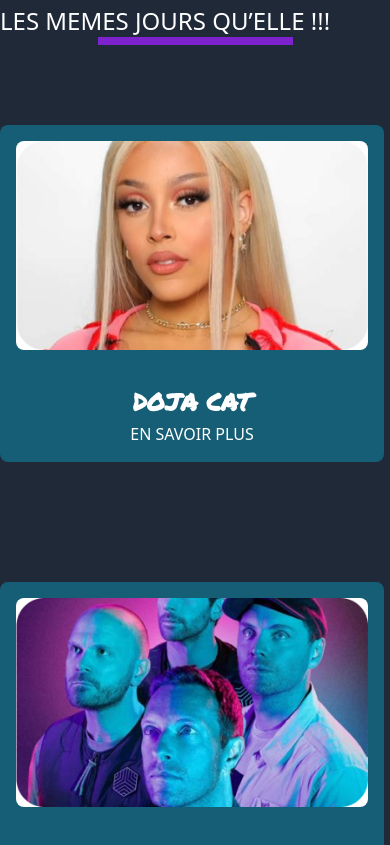
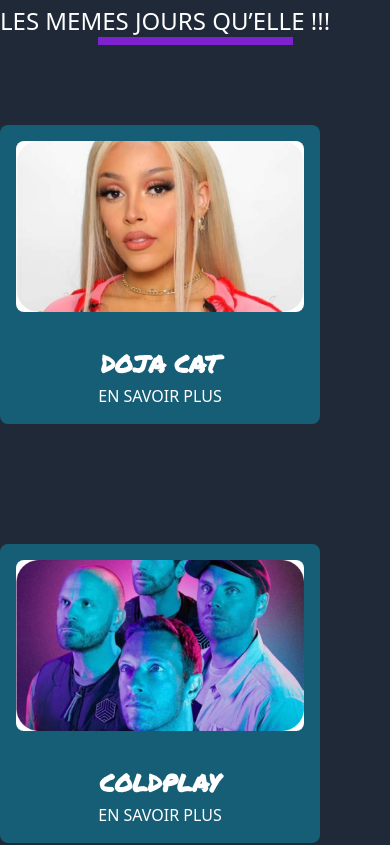
Before and after one commit to ChamberlinMorgane/SAE203, a Vue app: page /concert in a window 390 px wide. Shown: the part 2202-3047 px from the top of the page. Built offline with nearby package versions, Linux system fonts and the light colour scheme.

Commit message:
correction responsive card

```diff
--- a/src/components/Card.vue
+++ b/src/components/Card.vue
@@ -1,5 +1,5 @@
 <template>
-  <div class="w-96 rounded-lg bg-cyan-800">
+  <div class="max-w-xs rounded-lg bg-cyan-800 sm:max-w-lg lg:max-w-2xl">
     <div class="container mx-auto">
       <div class="block">
         <div class="flex flex-col">
```
